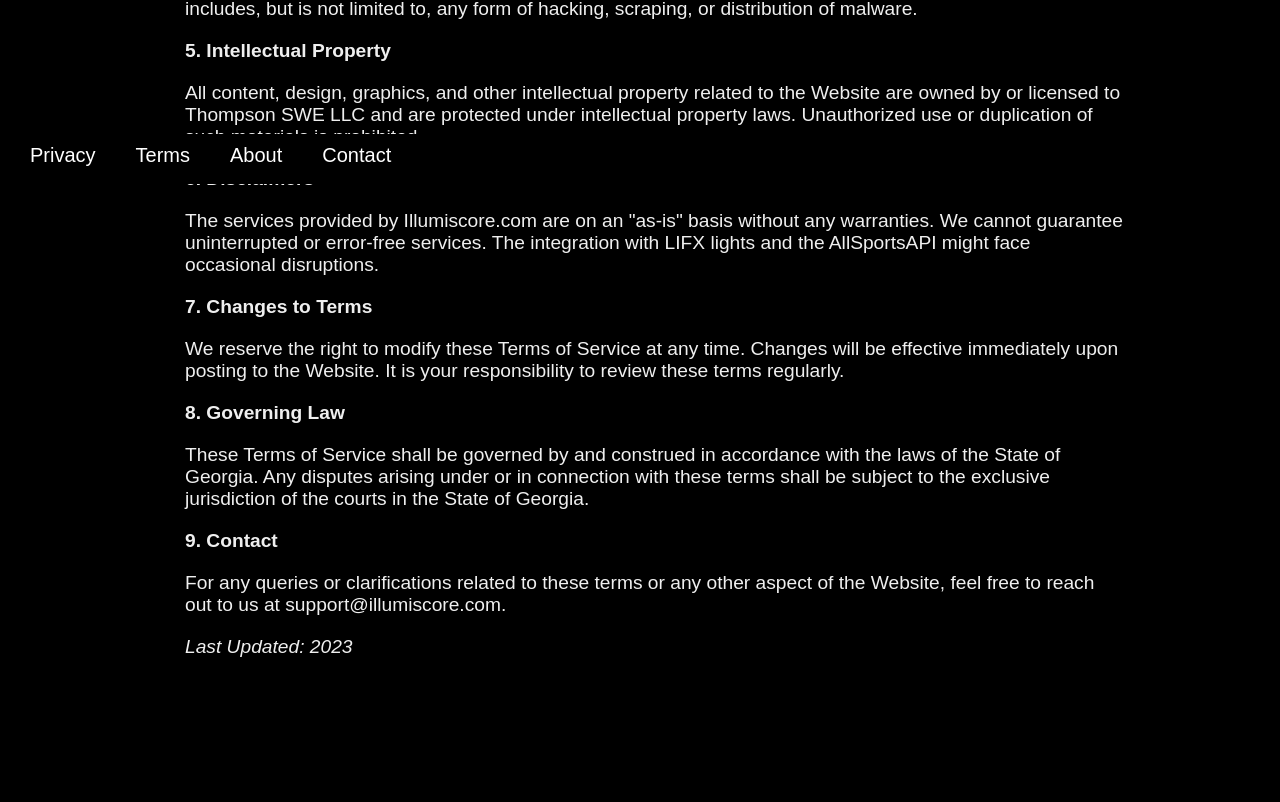
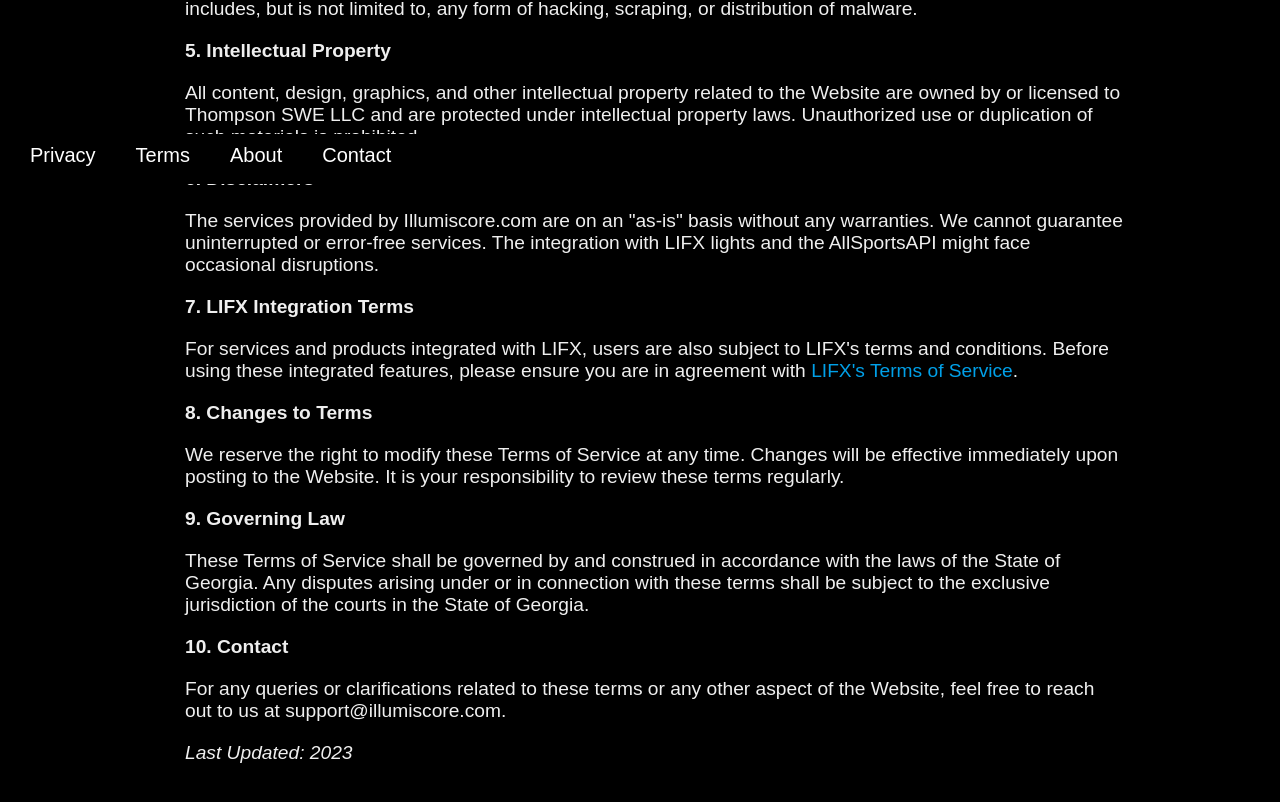
Before and after one commit to NavarroErk/illumiscore-v2, a React (Create React App) app: page /terms in a window 1280 px wide. Shown: the part 616-1418 px from the top of the page. Before the commit the page ends 1344 px from the top, so only its background shows below. Built offline with nearby package versions, Linux system fonts and the light colour scheme.

Commit message:
update terms page and add google forms feedback link

```diff
--- a/src/Pages/Contact/Contact.css
+++ b/src/Pages/Contact/Contact.css
@@ -28,6 +28,12 @@
     margin-bottom: 20px;
     text-align: center;  /* For a more symmetric look */
 }
+#feedbackLink{
+    font-size: 32px;
+    position: relative;
+    top: 10px;
+    /* color: ; */
+}
 
 /* Tablet devices (portrait) */
 @media only screen and (max-width: 768px) {
--- a/src/Pages/Contact/Contact.jsx
+++ b/src/Pages/Contact/Contact.jsx
@@ -52,6 +52,7 @@
             Stay updated with our latest news and features by following us on
             social media.
             <br />
+            <br />
             {/* Update with your social media links and icons */}
             <a
               target="_blank"
@@ -64,6 +65,15 @@
             <a target="_blank" rel="noreferrer" href="#">
               Instagram
             </a> */}
+            <br />
+            <a
+              id="feedbackLink"
+              target="_blank"
+              rel="noreferrer"
+              href="https://docs.google.com/forms/d/e/1FAIpQLSfpdHYa-riEmPDwr_1b7O0RYHM3aLCkoTT6BDTKCNG7ni_q3A/viewform?usp=pp_url"
+            >
+              Feedback Form for Beta Testers
+            </a>
           </p>
 
           <p className="contactPara">
--- a/src/Pages/Terms/Terms.jsx
+++ b/src/Pages/Terms/Terms.jsx
@@ -69,7 +69,24 @@
           </p>
 
           <p className="termsPara">
-            <strong>7. Changes to Terms</strong>
+            <strong>7. LIFX Integration Terms</strong>
+          </p>
+          <p className="termsPara">
+            For services and products integrated with LIFX, users are also
+            subject to LIFX's terms and conditions. Before using these
+            integrated features, please ensure you are in agreement with{" "}
+            <a
+              href="https://www.lifx.com/pages/terms-of-service"
+              target="_blank"
+              rel="noopener noreferrer"
+            >
+              LIFX's Terms of Service
+            </a>
+            .
+          </p>
+
+          <p className="termsPara">
+            <strong>8. Changes to Terms</strong>
           </p>
           <p className="termsPara">
             We reserve the right to modify these Terms of Service at any time.
@@ -78,7 +95,7 @@
           </p>
 
           <p className="termsPara">
-            <strong>8. Governing Law</strong>
+            <strong>9. Governing Law</strong>
           </p>
           <p className="termsPara">
             These Terms of Service shall be governed by and construed in
@@ -88,7 +105,7 @@
           </p>
 
           <p className="termsPara">
-            <strong>9. Contact</strong>
+            <strong>10. Contact</strong>
           </p>
           <p className="termsPara">
             For any queries or clarifications related to these terms or any
```
